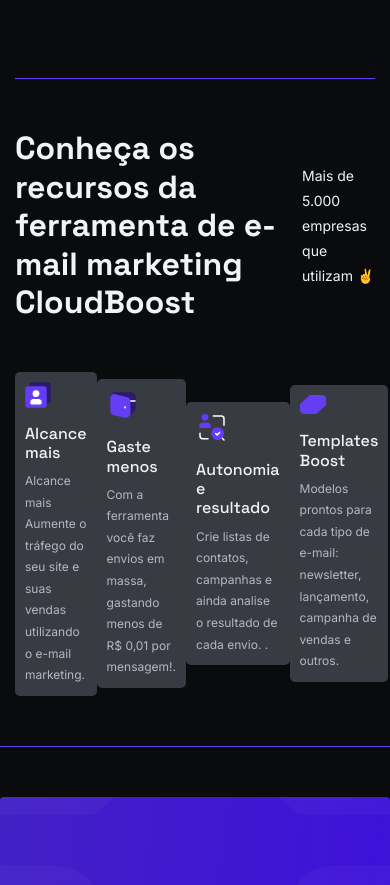
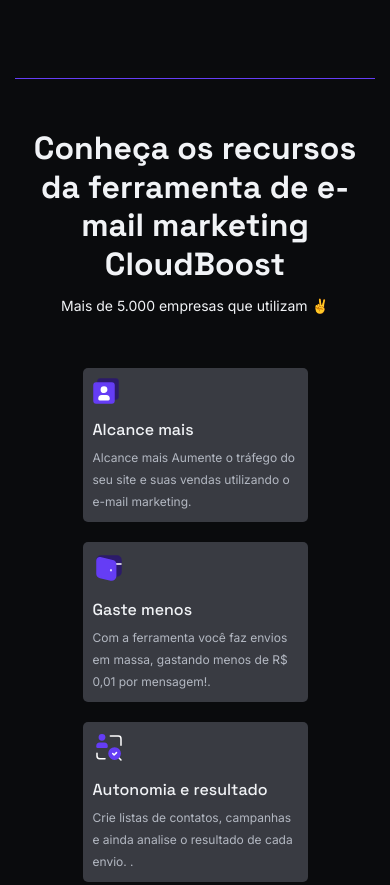
Before and after one commit to menesesdev/CloudBoost, a plain HTML site: page index.html in a window 390 px wide. Shown: the part 1108-1993 px from the top of the page. Drawn offline with Linux system fonts and the light colour scheme.

Commit message:
Tornando a section recursos responsiva

```diff
--- a/scss/_mixins.scss
+++ b/scss/_mixins.scss
@@ -15,7 +15,7 @@
 }
 
 $breakpoints: (
-  "laptop": 1200px,
+  "laptop": 1366px,
   "tablet": 991px,
   "mobile": 560px,
 );
--- a/scss/_section-recursos.scss
+++ b/scss/_section-recursos.scss
@@ -13,5 +13,21 @@
       @include displayflex-center-justifybetween;
       margin-bottom: 5rem;
     }
+    @include responsivo("mobile") {
+      .top-texto {
+        flex-direction: column;
+        align-items: center;
+        max-width: 100%;
+        gap: 1rem;
+        h4 {
+          text-align: center;
+        }
+      }
+      .cards-recursos {
+        flex-direction: column;
+        align-items: center;
+        gap: 2rem;
+      }
+    }
   }
 }
```
Also changed, not shown: css/main.min.css, 1 other file.
